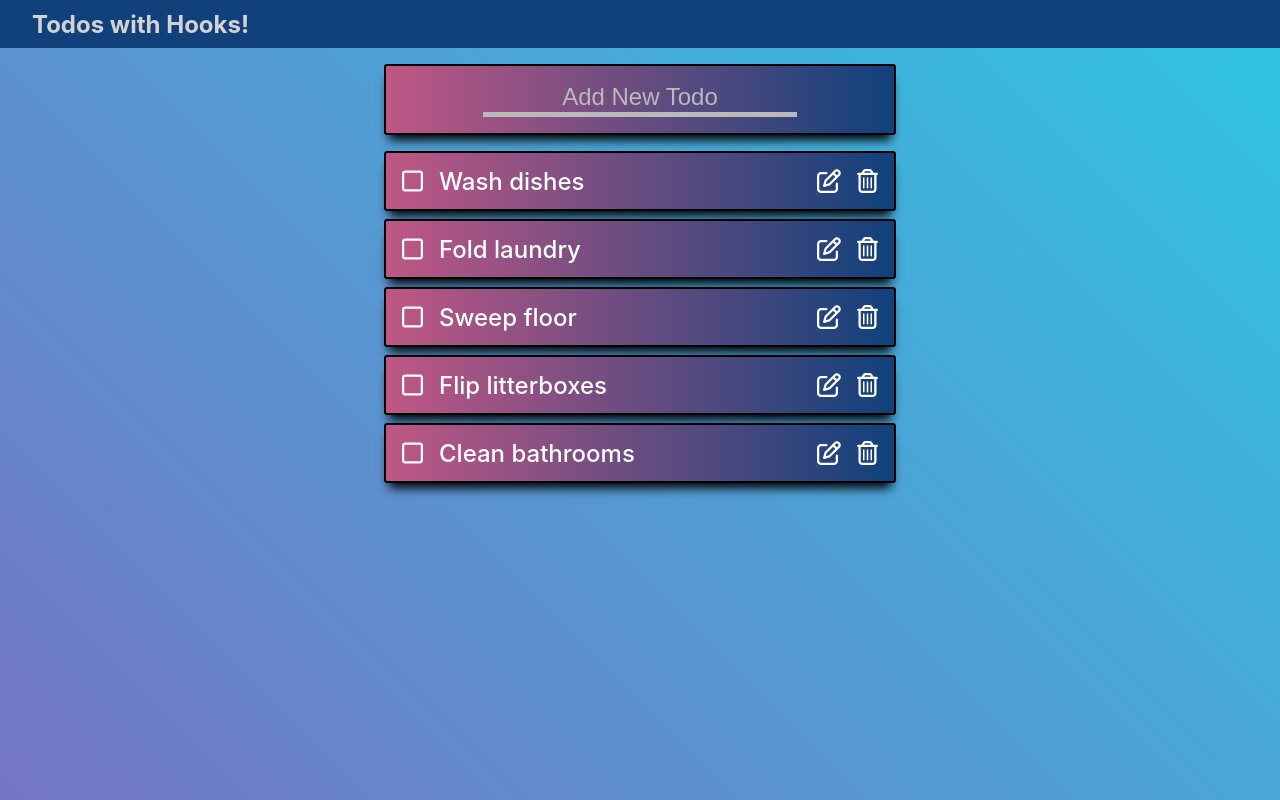
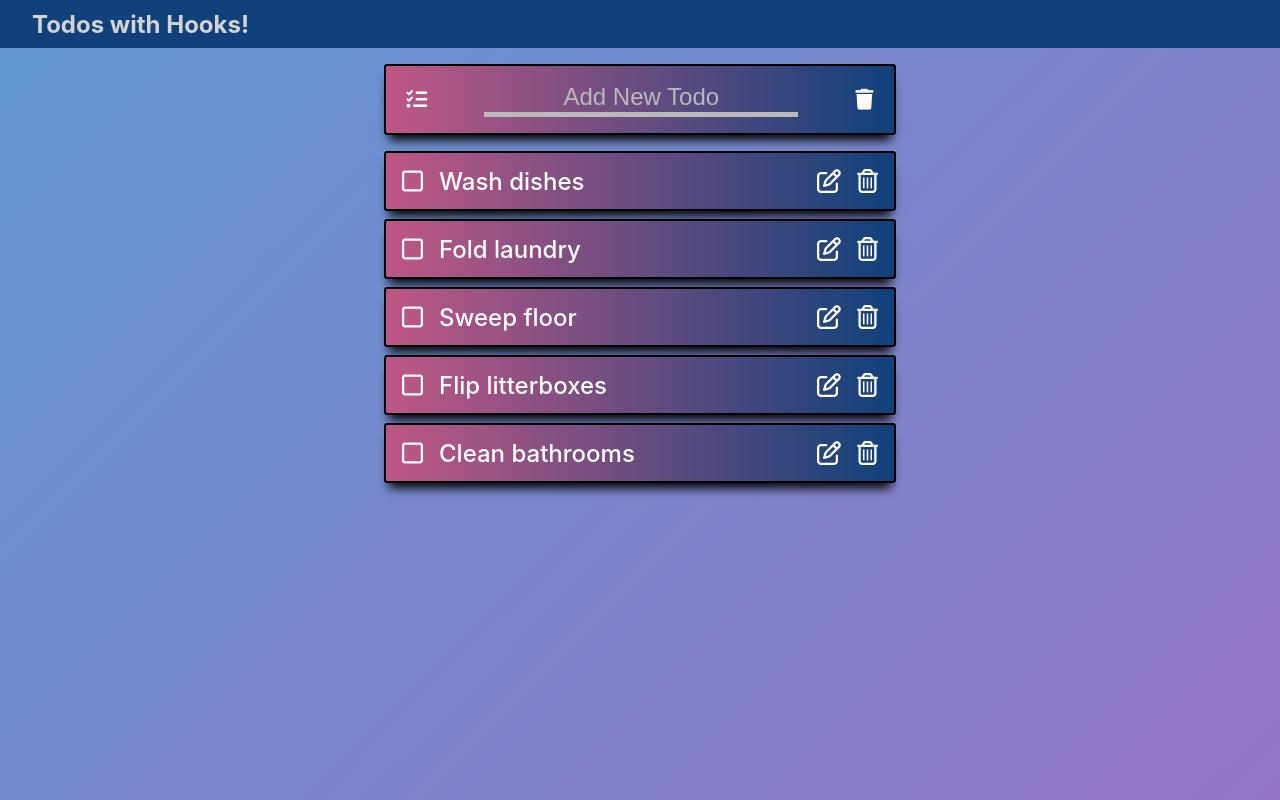
Before and after one commit to Lunaliar/Todo-List, a React (Create React App) app: page / in a window 1280 px wide. Built offline with nearby package versions, Linux system fonts and the light colour scheme.

Commit message:
added all select/delete

```diff
--- a/src/EditForm.js
+++ b/src/EditForm.js
@@ -1,5 +1,6 @@
 import React from 'react'
 import useInputState from './hooks/useInputState';
+import './styles/TodoForm.css'
 
 function EditForm({id, task, editToggle, editTodo}) {
   const [value, handleChange, reset] = useInputState(task)
--- a/src/TodoApp.js
+++ b/src/TodoApp.js
@@ -29,6 +29,19 @@ function TodoApp() {
     })
     setTodos(updatedTodos)
   }
+  const toggleAllDone = () => {
+    const updatedTodos = todos.map(todo =>{
+      return {...todo, done: true}
+    })
+    setTodos(updatedTodos)
+  }
+  const toggleAllUndone = () => {
+    const updatedTodos = todos.map(todo =>{
+      return {...todo, done: false}
+    })
+    setTodos(updatedTodos)
+  }
+
   const editTodo = (todoId, newTask) => {
     const updatedTodos = todos.map(todo =>
       todo.id === todoId ? {...todo, task: newTask} : todo
@@ -36,10 +49,20 @@ function TodoApp() {
     setTodos(updatedTodos)
   }
 
+  const deleteAll = () => {
+    const updatedTodos = todos.filter(todo=> todo.done === false)
+    setTodos(updatedTodos)
+  }
+
   return (
     <div className='TodoApp'>
       <Navbar  />
-      <TodoForm addTodo={addTodo} />
+      <TodoForm
+        addTodo={addTodo}
+        toggleAllDone={toggleAllDone}
+        toggleAllUndone={toggleAllUndone}
+        deleteAll={deleteAll}
+      />
       <TodoList
        todos={todos}
        removeTodo={removeTodo}
--- a/src/TodoForm.js
+++ b/src/TodoForm.js
@@ -1,24 +1,38 @@
-import React from 'react'
+import React, { useState } from 'react'
 import useInputState from './hooks/useInputState'
-import './styles/TodoList.css'
-function TodoForm(props) {
+import './styles/TodoForm.css'
+function TodoForm({addTodo, toggleAllDone, toggleAllUndone, deleteAll}) {
   const [value, handleChange, reset] = useInputState('')
-  const{ addTodo } = props
+  const [allSelect , setAll] = useState('false')
+
   const handleSubmit = e => {
     e.preventDefault();
     addTodo(value)
     reset()
   }
+  const clickAllDone = () => {
+    toggleAllDone()
+    setAll(!allSelect)
+  }
+  const clickAllUndone = () => {
+    toggleAllUndone()
+    setAll(!allSelect)
+  }
+
   return (
-    <form onSubmit={handleSubmit} className='TodoForm'>
+    <div  className='TodoForm'>
+    <i title='Select all' onClick={allSelect ? clickAllDone : clickAllUndone} className="SelectAll fa-solid fa-list-check" />
+    <form onSubmit={handleSubmit}>
       <input
       placeholder='Add New Todo'
-       type="text"
-       value={value}
-       onChange={handleChange}
-       className="FormInput"
+      type="text"
+      value={value}
+      onChange={handleChange}
+      className="FormInput"
       />
     </form>
+    <i title='Delete Selected' onClick={deleteAll} className="TrashAll fa-solid fa-trash" />
+    </div>
   )
 }
 
--- a/src/styles/TodoApp.css
+++ b/src/styles/TodoApp.css
@@ -1,4 +1,4 @@
 .TodoApp{
   height: 100vh;
-  background: linear-gradient(45deg, rgba(117,117,197,1) 0%, rgba(46,197,227,1) 100%);
+  background:  linear-gradient(315deg, rgba(148,117,197,1) 0%, rgba(97,152,211,1) 100%);
 }
--- /dev/null
+++ b/src/styles/TodoForm.css
@@ -0,0 +1,47 @@
+
+.TodoForm{
+  margin: 1rem 30%;
+  display: flex;
+  justify-content: space-around;
+  align-items: center;
+  border: 2px solid black;
+  box-shadow: 0 10px 10px -5px black;
+  background: linear-gradient(90deg, rgba(191,87,133,1) 0%, rgba(16,65,123,1) 100%);
+  color:white;
+  border-radius: .2rem;
+}
+.TodoForm form{
+  display:flex;
+  justify-content: center;
+}
+.SelectAll{
+  font-size: 1.3rem;
+}
+.TrashAll{
+  font-size: 1.3rem;
+}
+.SelectAll:hover,.TrashAll:hover{
+  transform: scale(1.3);
+  color:aqua;
+  transition: .5s;
+}
+
+.FormInput{
+  height: 3.5vh;
+  margin: 1rem;
+  outline: 0;
+  border: 0;
+  background: transparent;
+  border-bottom: 5px solid #bababa;
+  font-size: 1.5rem;
+  font-weight: 500;
+  text-align: center;
+  color:white;
+  align-self: center;
+}
+.FormInput:focus{
+  border-color: white;
+}
+::placeholder{
+  color: #bababa;
+}
--- a/src/styles/TodoList.css
+++ b/src/styles/TodoList.css
@@ -39,35 +39,6 @@
 }
 
 
-.TodoForm{
-  margin: 1rem 30%;
-  display: flex;
-  justify-content: center;
-  border: 2px solid black;
-  box-shadow: 0 10px 10px -5px black;
-  background: linear-gradient(90deg, rgba(191,87,133,1) 0%, rgba(16,65,123,1) 100%);
-  color:white;
-  border-radius: .2rem;
-}
-
-.FormInput{
-  height: 3.5vh;
-  margin: 1rem;
-  outline: 0;
-  border: 0;
-  background: transparent;
-  border-bottom: 5px solid #bababa;
-  font-size: 1.5rem;
-  font-weight: 500;
-  text-align: center;
-  color:white;
-}
-.FormInput:focus{
-  border-color: white;
-}
-::placeholder{
-  color: #bababa;
-}
 .complete{
   text-decoration: line-through;
   color: gray;
```
